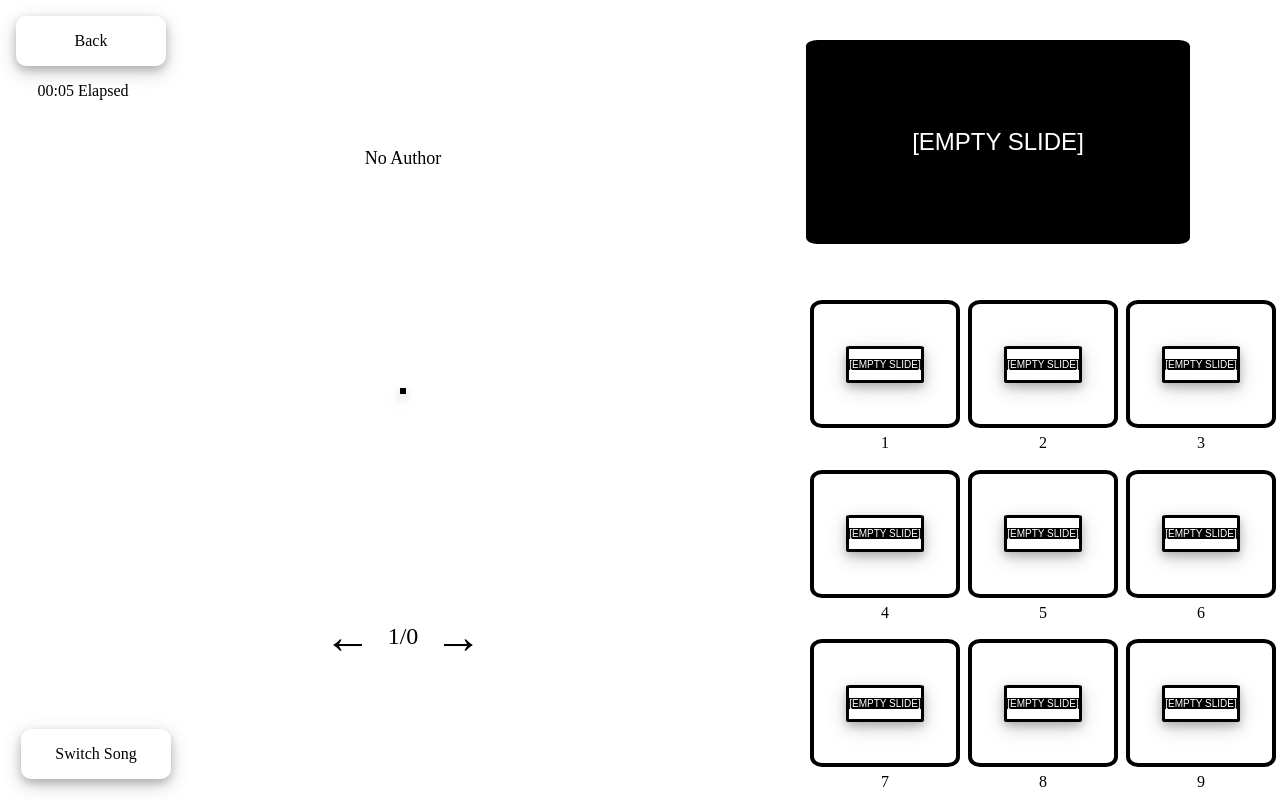
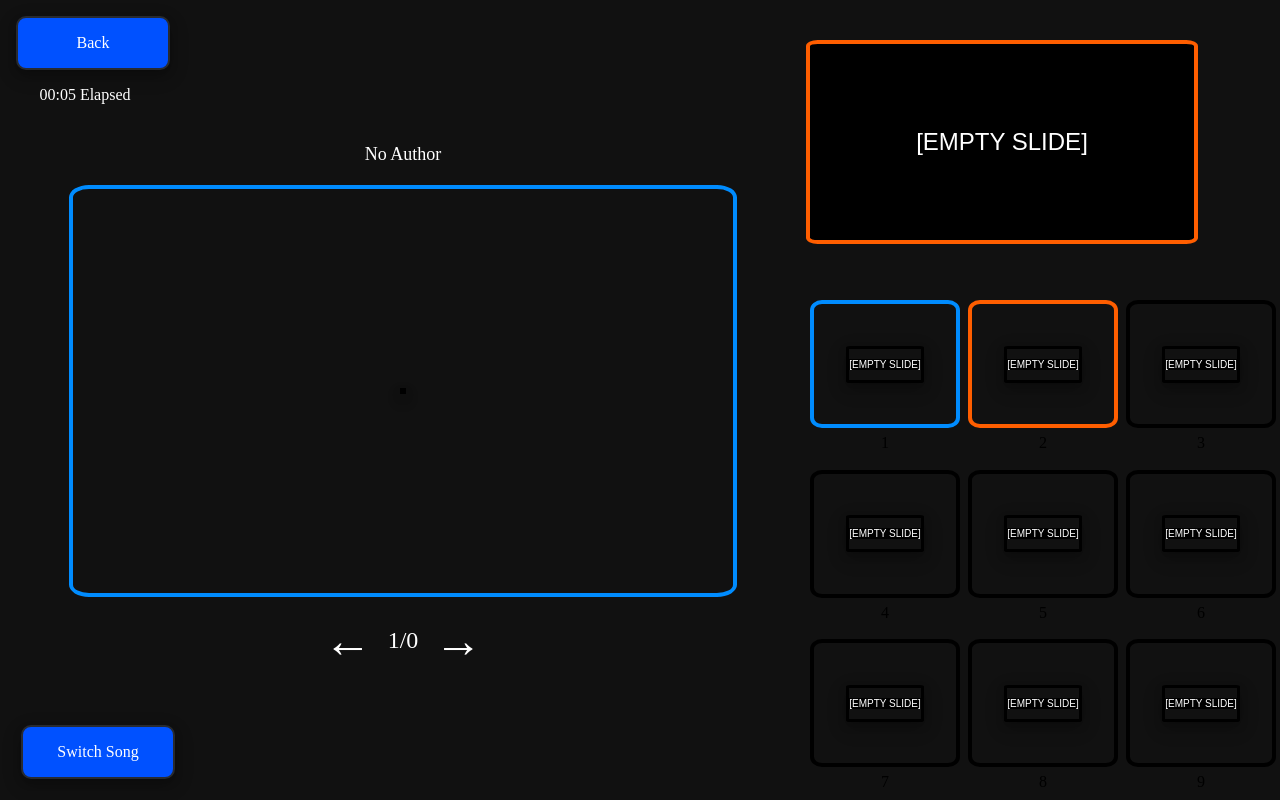
Before and after one commit to MasterTemple/CSCI-450-Group-Project, a SvelteKit app: page /PresenterView in a window 1280 px wide. Built offline with nearby package versions, Linux system fonts and the light colour scheme.

Commit message:
Proper CSS applied when loading presenter view in another page without coming from the parent page

```diff
--- a/src/routes/PresenterView/+page.svelte
+++ b/src/routes/PresenterView/+page.svelte
@@ -114,6 +114,7 @@
 </div>
 
 <style>
+	@import "../style.css";
 	#row {
 		background-color: var(--dark0);
 		display: flex;
```
